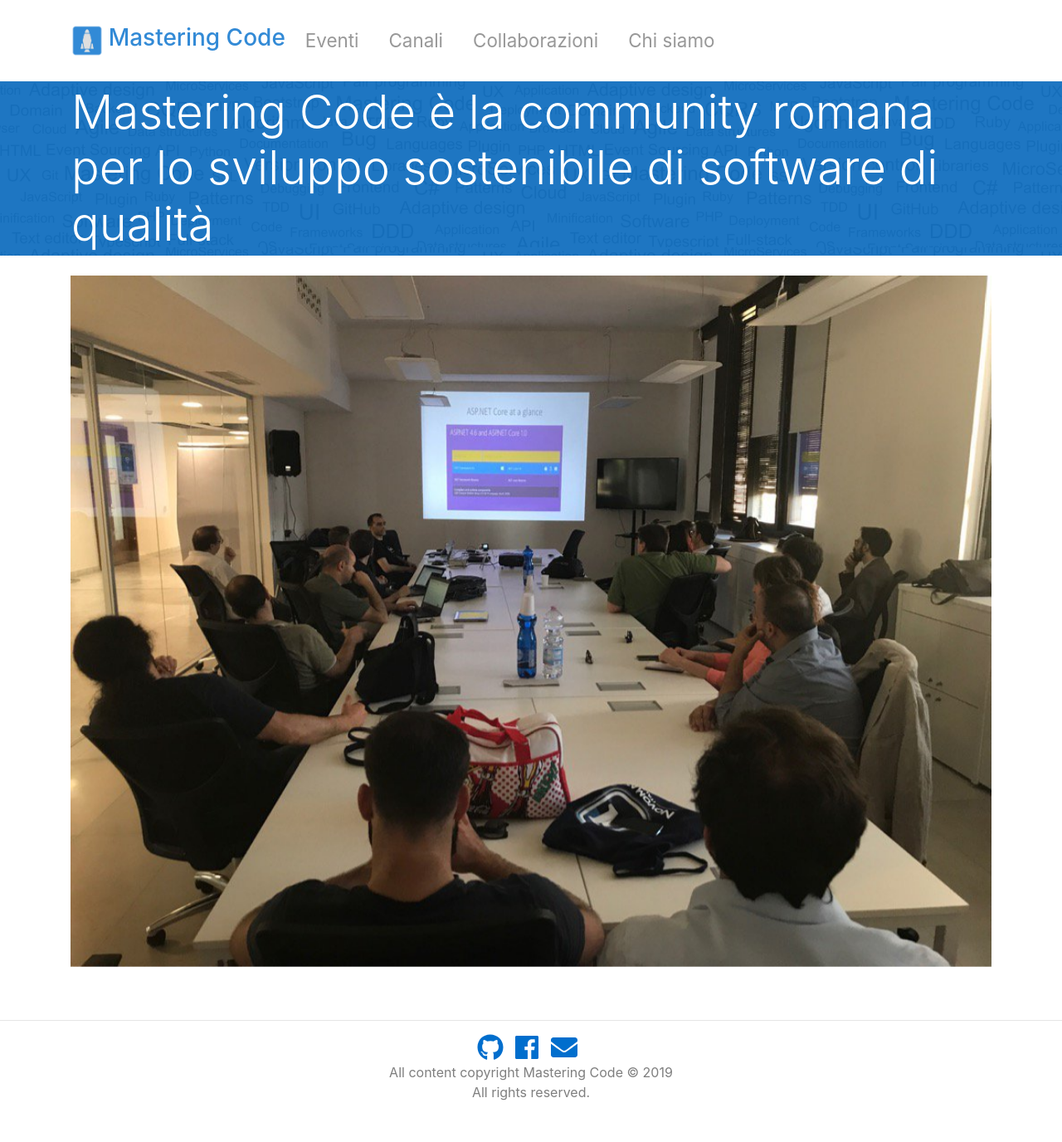
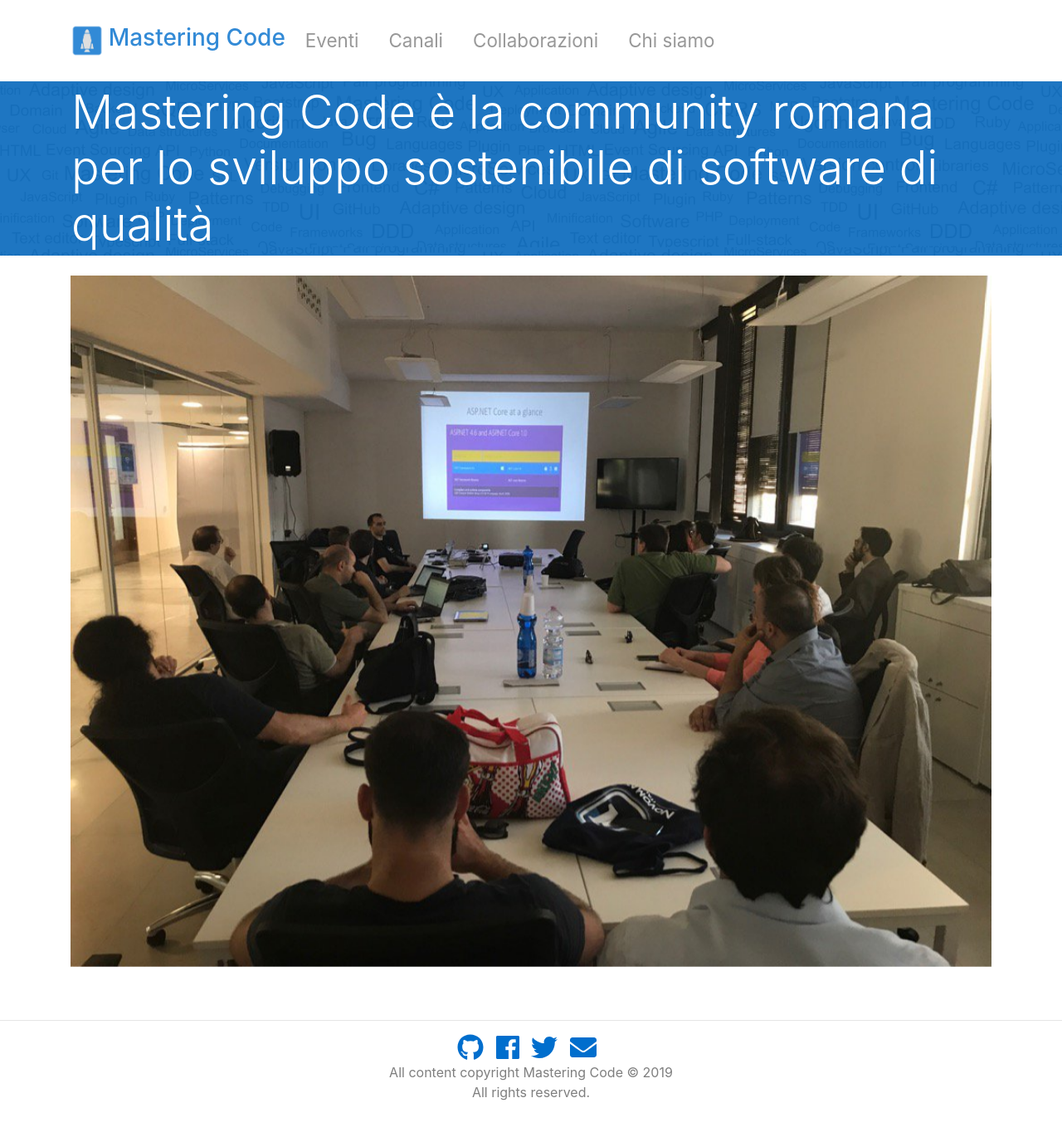
Before and after one commit to MasteringCode/masteringcode.github.io, a Jekyll site: the page built from index.html, in a window 1280 px wide. Shown: the whole page at 83% size. Built offline with Jekyll 4.4.1, drawn with Linux system fonts in a browser that asks for light colours; nearby versions of some CDN libraries.

```diff
--- a/_includes/social_links.html
+++ b/_includes/social_links.html
@@ -6,9 +6,9 @@
     <a target="_blank" href="https://www.facebook.com/groups/1005048323034981">
         <i class="fab fa-facebook fa-2x" ></i>
     </a>
-    <!-- <a target="_blank" href="https://twitter.com/{{ site.twitter_username }}">
+    <a target="_blank" href="https://twitter.com/{{ site.twitter_username }}">
         <i class="fab fa-twitter fa-2x"></i>
-    </a> -->
+    </a>
     <a href="mailto:{{ site.email }}">
         <i class="fa fa-envelope fa-2x" ></i>
     </a>
```
